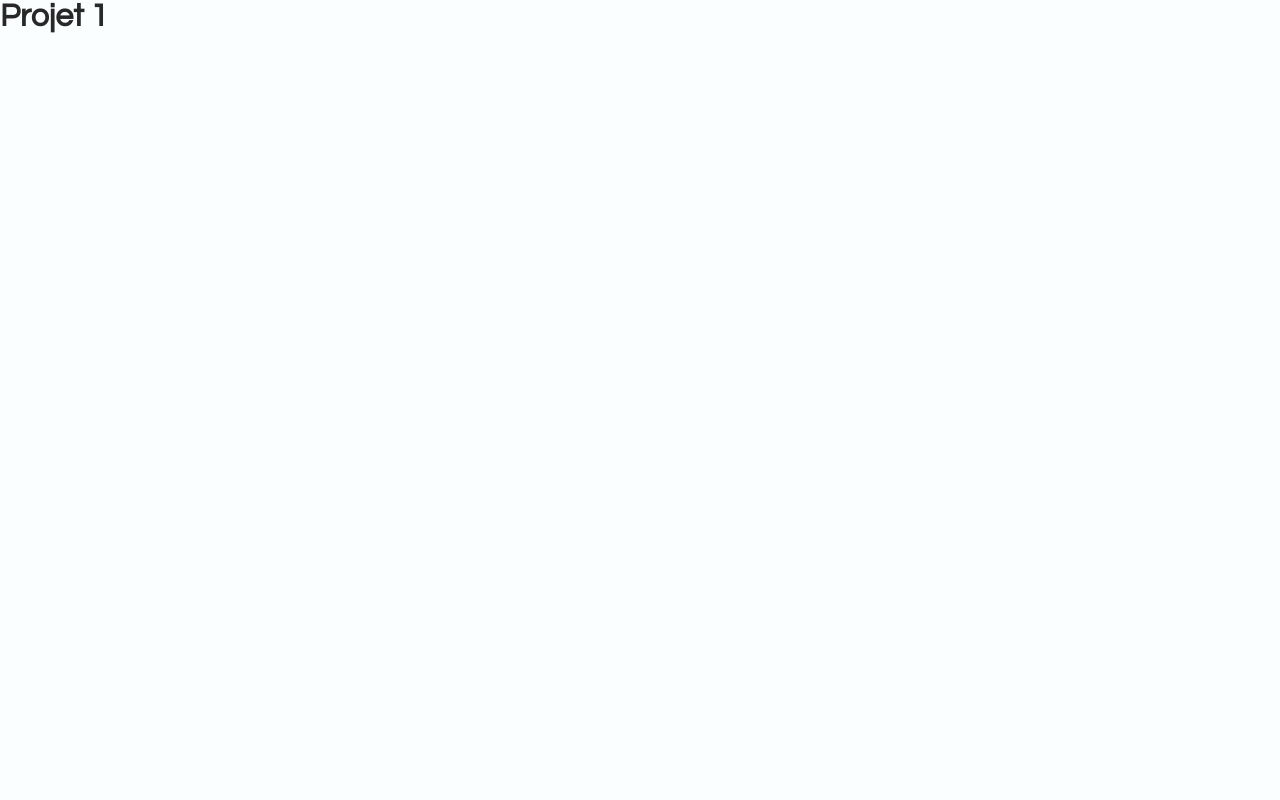
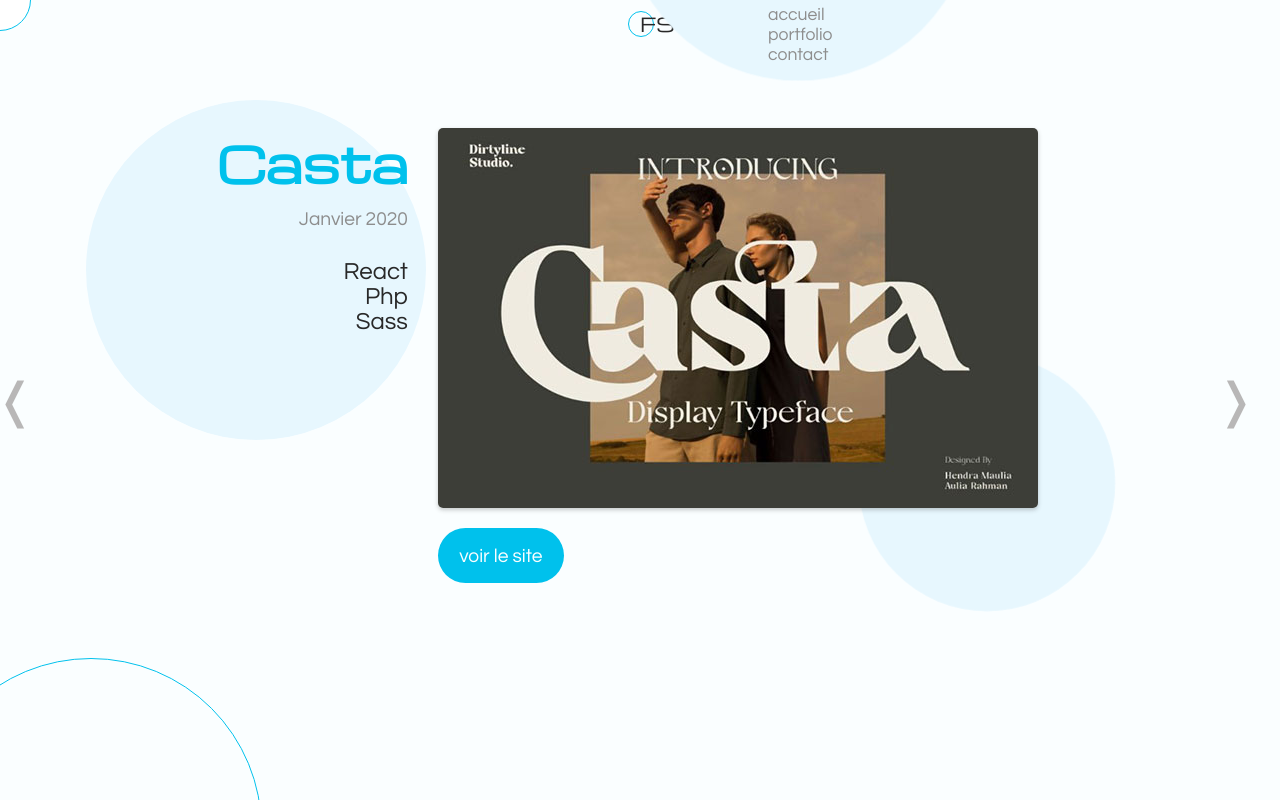
Before and after one commit to MaryamVerdon/react-site-vitrine, a React (Create React App) app: page /projet-1 in a window 1280 px wide. Shown: the top 800 px of the page. Built offline with nearby package versions, Linux system fonts and the light colour scheme.

Commit message:
project pages and navigation

```diff
--- a/src/App.js
+++ b/src/App.js
@@ -6,7 +6,7 @@ import NotFound from "./pages/NotFound";
 import Project1 from "./pages/Project1";
 import Project2 from "./pages/Project2";
 import Project3 from "./pages/Project3";
-import Projetct4 from "./pages/Projetct4";
+import Project4 from "./pages/Project4";
 
 const App = () => {
   return (
@@ -16,7 +16,7 @@ const App = () => {
         <Route path="/projet-1" element={<Project1 />} />
         <Route path="/projet-2" element={<Project2 />} />
         <Route path="/projet-3" element={<Project3 />} />
-        <Route path="/projet-4" element={<Projetct4 />} />
+        <Route path="/projet-4" element={<Project4 />} />
         <Route path="/contact" element={<Contact />} />
         <Route path="*" element={<NotFound />} />
       </Routes>
--- /dev/null
+++ b/src/components/Project.jsx
@@ -0,0 +1,50 @@
+import React, { useEffect, useState } from 'react';
+import { projectsData } from "../data/projectsData";
+
+const Project = ({projectNumber}) => {
+    const [currentProject] = useState(projectsData[projectNumber]);
+    const [left, setLeft] = useState();
+    const [top, setTop] = useState();
+    const [size, setSize] = useState();
+
+    useEffect(() => {
+        setLeft(Math.floor(Math.random() * 200 + 700 )+ "px");
+        setTop(Math.floor(Math.random() * 200 + 150 )+ "px");
+        setSize("scale(" + (Math.random() * 0.7) + ")");
+    }, []);
+
+    return (
+        <div className="project-main">
+            <div className="project-content">
+                <h1>{currentProject.title}</h1>
+                <p>{currentProject.date}</p>
+                <ul className='languages'>
+                    {
+                        currentProject.languages.map((item) => {
+                           return <li key={item}>{item}</li>
+                        })
+                    }
+                </ul>
+            </div>
+            <div className="img-content">
+                <div className="img-container hover">
+                    <span>
+                        <h3>{currentProject.title}</h3>
+                        <p>{currentProject.infos}</p>
+                    </span>
+                    <img src={currentProject.img} alt={currentProject.title} />
+                </div>
+                <div className="button-container">
+                    <a href={currentProject.link} target="_blank" rel="noopener noreferrer" className='hover'>
+                        <span className='button'>
+                            voir le site
+                        </span>
+                    </a>
+                </div>
+            </div>
+            <span className="random-circle" style={{left, top, transform: size}}></span>
+        </div>
+    );
+};
+
+export default Project;
--- a/src/pages/Project1.js
+++ b/src/pages/Project1.js
@@ -1,10 +1,22 @@
 import React from "react";
+import Buttons from "../components/Buttons";
+import Logo from "../components/Logo";
+import Mouse from "../components/Mouse";
+import Navigation from "../components/Navigation";
+import Project from "../components/Project";
 
 const Project1 = () => {
   return (
-    <div>
-      <h1>Projet 1</h1>
-    </div>
+    <main>
+      <Mouse />
+
+      <div className="project">
+        <Logo />
+        <Navigation />
+        <Project projectNumber={0} />
+        <Buttons left={"/"} right={"/projet-2"} />
+      </div>
+    </main>
   );
 };
 
--- a/src/pages/Project3.js
+++ b/src/pages/Project3.js
@@ -1,12 +1,23 @@
 import React from "react";
+import Buttons from "../components/Buttons";
+import Logo from "../components/Logo";
+import Mouse from "../components/Mouse";
+import Navigation from "../components/Navigation";
+import Project from "../components/Project";
 
 const Project3 = () => {
   return (
-    <div>
-      <h1>Projet 3</h1>
-    </div>
+    <main>
+      <Mouse />
+
+      <div className="project">
+        <Logo />
+        <Navigation />
+        <Project projectNumber={2} />
+        <Buttons left={"/projet-2"} right={"/projet-4"} />
+      </div>
+    </main>
   );
 };
 
 export default Project3;
-<h1>Projet 3</h1>;
--- /dev/null
+++ b/src/pages/Project4.js
@@ -0,0 +1,23 @@
+import React from "react";
+import Buttons from "../components/Buttons";
+import Logo from "../components/Logo";
+import Mouse from "../components/Mouse";
+import Navigation from "../components/Navigation";
+import Project from "../components/Project";
+
+const Project4 = () => {
+  return (
+    <main>
+      <Mouse />
+
+      <div className="project">
+        <Logo />
+        <Navigation />
+        <Project projectNumber={3} />
+        <Buttons left={"/projet-3"} right={"/contact"} />
+      </div>
+    </main>
+  );
+};
+
+export default Project4;
--- a/src/pages/Projetct4.js
+++ /dev/null
@@ -1,12 +0,0 @@
-import React from "react";
-
-const Projetct4 = () => {
-  return (
-    <div>
-      <h1>Projet 4</h1>
-    </div>
-  );
-};
-
-export default Projetct4;
-<h1>Projet 4</h1>;
```
